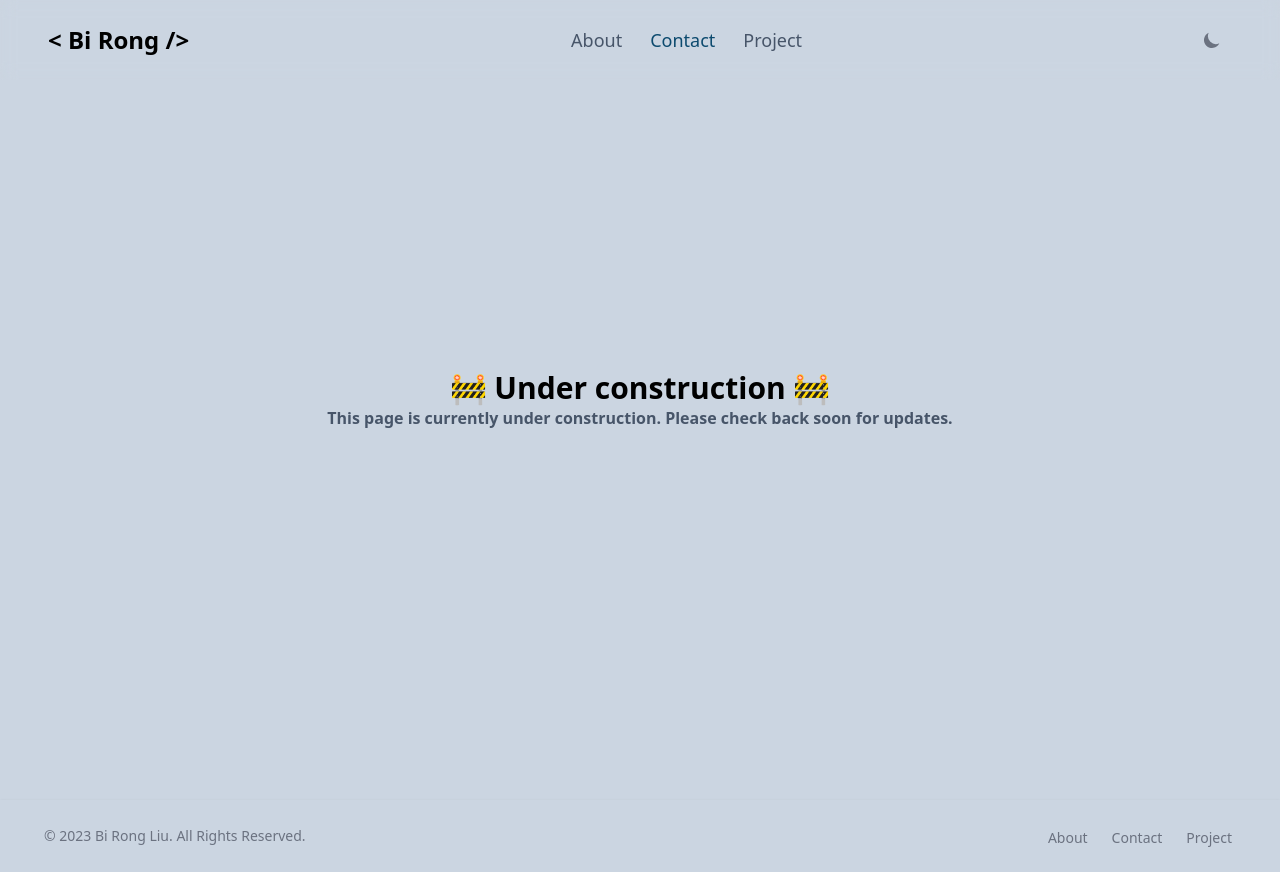
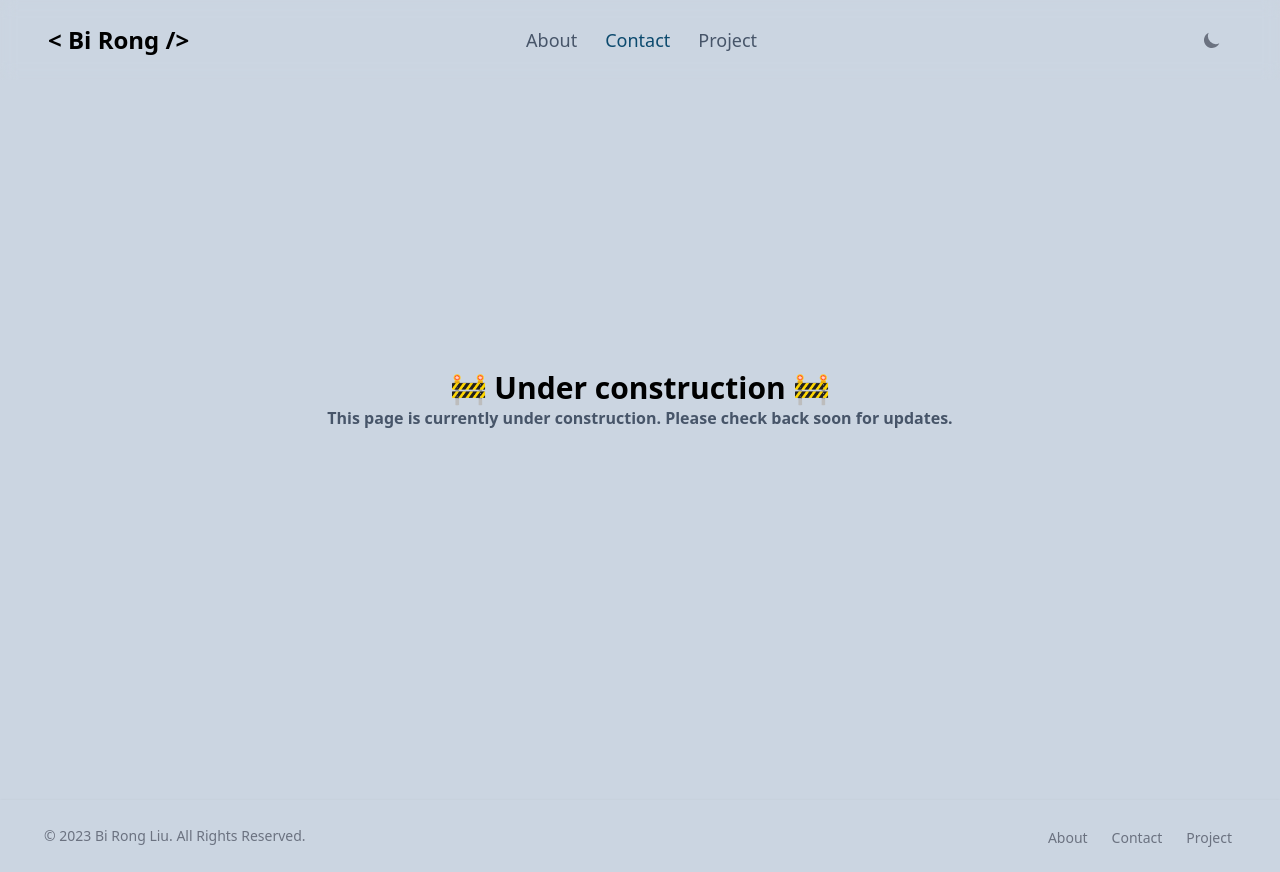
Before and after one commit to birongliu/portfolio, a React (Create React App) app: page /contact in a window 1280 px wide. Built offline with nearby package versions, Linux system fonts and the light colour scheme.

Commit message:
center navlinks

```diff
--- a/src/components/Project/NotFound.tsx
+++ b/src/components/Project/NotFound.tsx
@@ -3,10 +3,10 @@ import React from "react";
 export default function NotFound({ errorMessage }: {  errorMessage: string }) {
 	return (
 		<main className={`"flex" items-center flex-col gap-3 justify-center pt-[13rem]`}>
-			<h1 className="text-center dark:text-white font-bold text-3xl relative">
-				(404) Project Not Found
+			<h1 className="text-center font-bold text-3xl relatived dark:text-slate-400">
+				Project Not Found
 			</h1>
-			<p className="dark:text-slate-400 text-slate-600 relative text-center">
+			<p className="dark:text-slate-400 text-slate-600 font-bold relative text-center break-all">
             Whoops, There is no project name or tags matches the query: <span className="font-bold text-center break-all">{errorMessage}</span>.
 			</p>
 		</main>
--- a/src/components/common/Header/Navbar.tsx
+++ b/src/components/common/Header/Navbar.tsx
@@ -31,7 +31,7 @@ export default function Navigator() {
 						<ThemeSwitcher theme={theme} setTheme={setTheme} />
 					</nav>
 				</div>
-				<nav className="hidden md:block space-x-3 relative right-1">
+				<nav className="hidden md:block space-x-3 relative right-[49px]">
 					<NavLinks setNavigate={setNavigate}/>
 				</nav>
 				<div className="hidden md:block">
```
